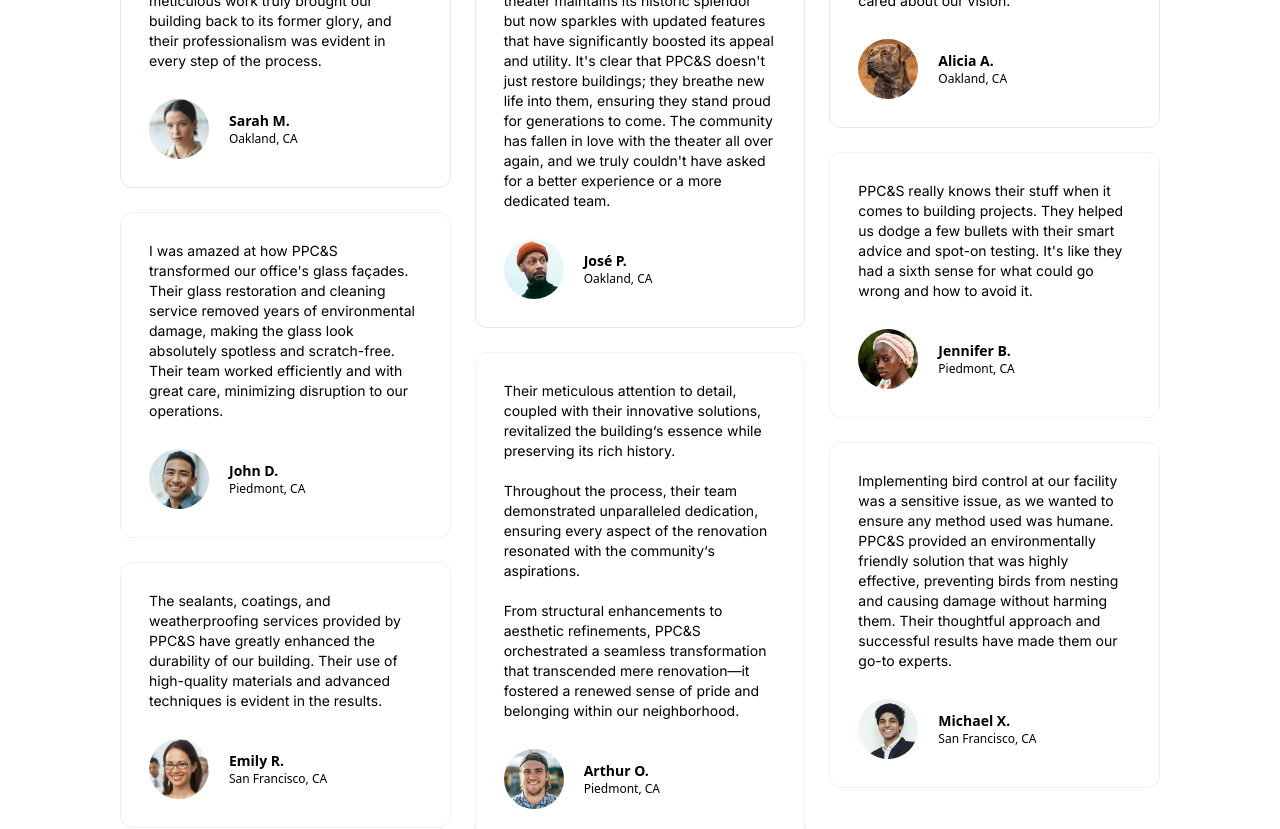
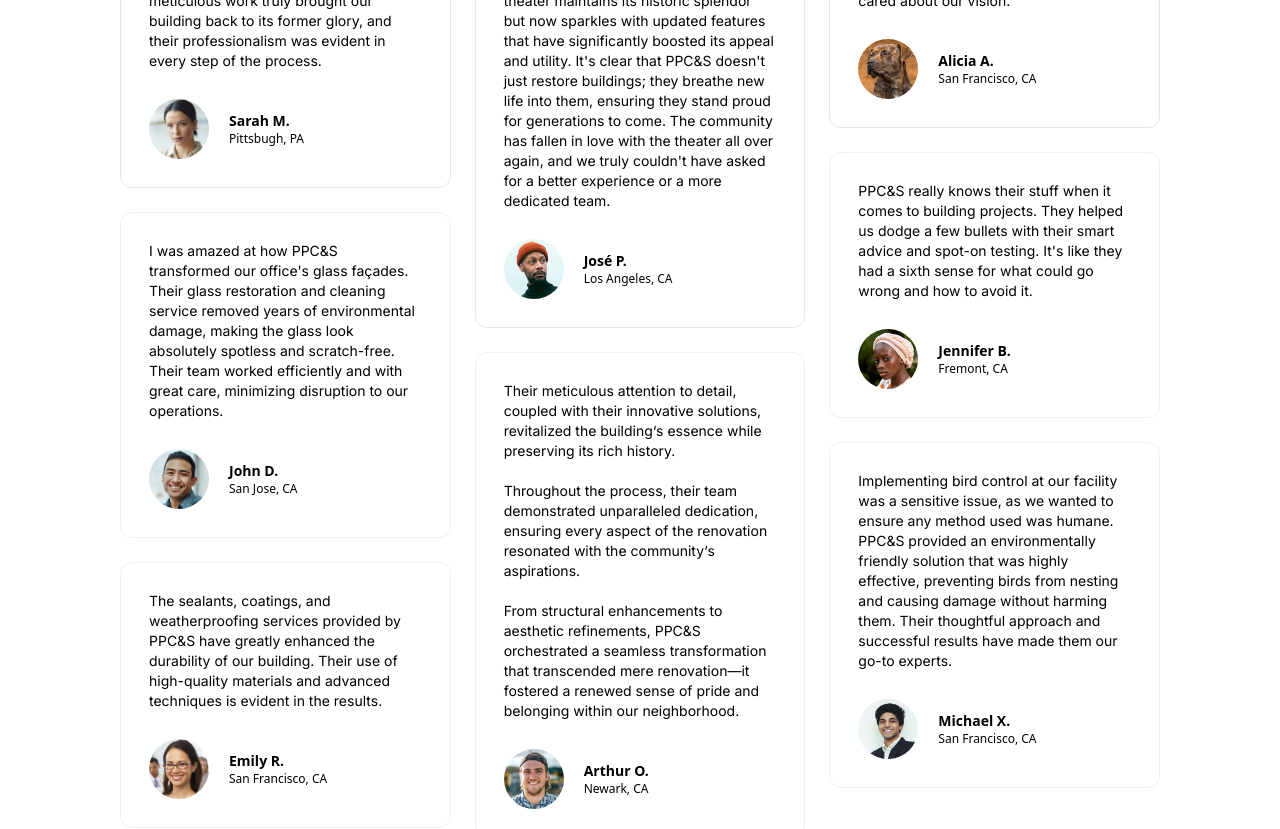
Before and after one commit to jpoechill/ppcs2024, a Next.js app: page /testimonials in a window 1280 px wide. Shown: the part 420-1249 px from the top of the page. Built offline with nearby package versions, Linux system fonts and the light colour scheme.

Commit message:
update testimonials

```diff
--- a/app/testimonials/page.tsx
+++ b/app/testimonials/page.tsx
@@ -26,7 +26,7 @@ export default function Home() {
                       Sarah M.
                     </span>
                     <div className="font-sans font-extralight text-xs pl-5">
-                      Oakland, CA
+                      Pittsbugh, PA
                     </div>
                   </div>
                 </div>
@@ -40,7 +40,7 @@ export default function Home() {
                       John D.
                     </span>
                     <div className="font-sans font-extralight text-xs pl-5">
-                      Piedmont, CA
+                      San Jose, CA
                     </div>
                   </div>
                 </div>
@@ -74,7 +74,7 @@ export default function Home() {
                       José P.
                     </span>
                     <div className="font-sans font-extralight text-xs pl-5">
-                      Oakland, CA
+                      Los Angeles, CA
                     </div>
                   </div>
                 </div>
@@ -92,7 +92,7 @@ export default function Home() {
                       Arthur O.
                     </span>
                     <div className="font-sans font-extralight text-xs pl-5">
-                      Piedmont, CA
+                      Newark, CA
                     </div>
                   </div>
                 </div>
@@ -109,7 +109,7 @@ export default function Home() {
                       Alicia A.
                     </span>
                     <div className="font-sans font-extralight text-xs pl-5">
-                      Oakland, CA
+                      San Francisco, CA
                     </div>
                   </div>
                 </div>
@@ -123,7 +123,7 @@ export default function Home() {
                       Jennifer B.
                     </span>
                     <div className="font-sans font-extralight text-xs pl-5">
-                      Piedmont, CA
+                      Fremont, CA
                     </div>
                   </div>
                 </div>
```
